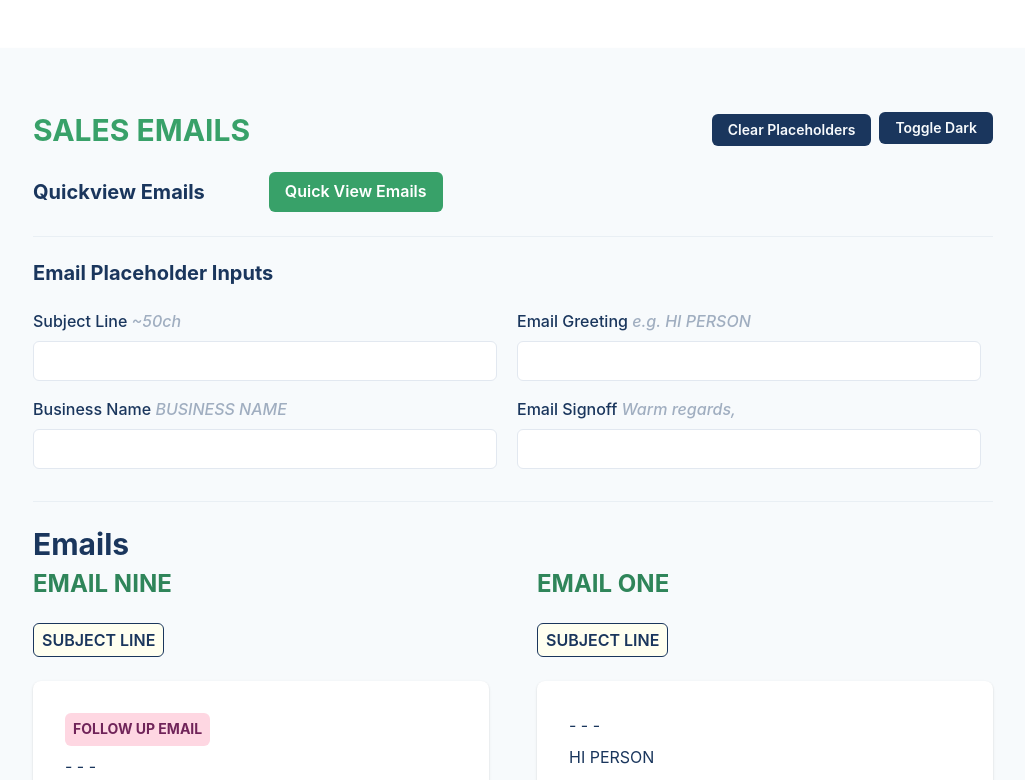
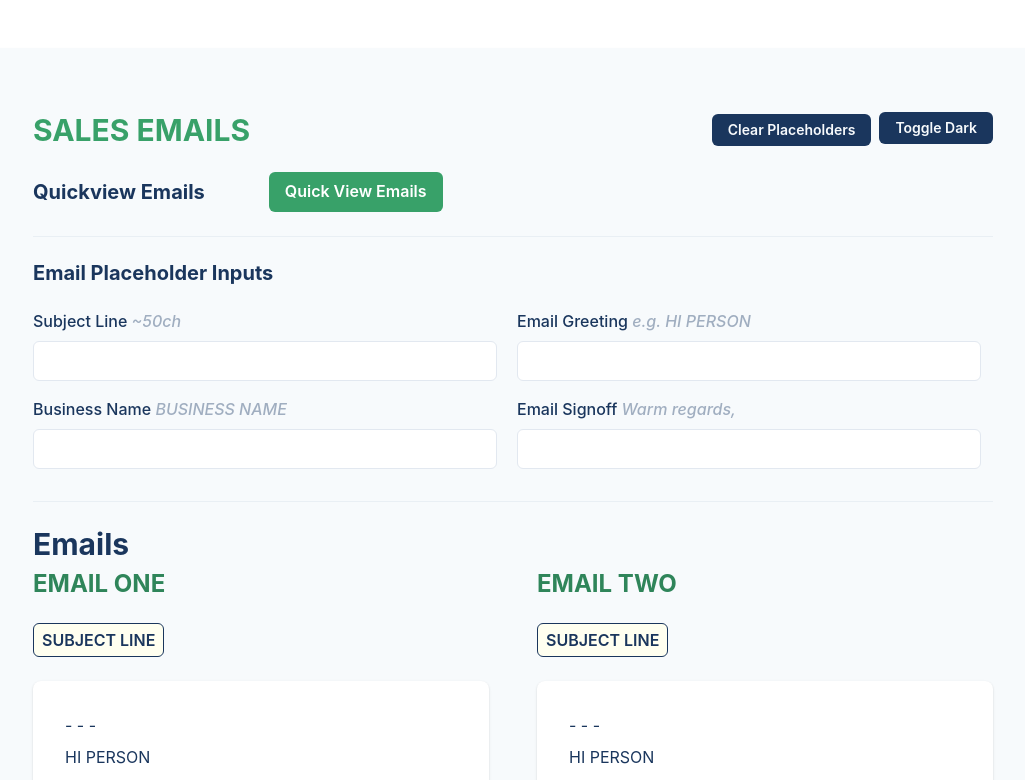
Before and after one commit to jasontcrabtree/visit-again, a Next.js app: page / in a window 1280 px wide. Shown: the top 780 px of the page, without its empty margins (127-1152 px from the left). Built offline with nearby package versions, Linux system fonts and the light colour scheme.

Commit message:
fix order of sales emails

```diff
--- a/src/pages/index.js
+++ b/src/pages/index.js
@@ -325,13 +325,6 @@ export default function Home() {
           spacingY="24"
           spacingX={{ sm: 4, lg: 6, xl: 12 }}
         >
-          <SalesEmailNine
-            number="Nine"
-            subjectLine={subjectLine || 'SUBJECT LINE'}
-            greeting={greetingPlusName || 'HI PERSON'}
-            companyName={businessName || 'BUSINESS NAME'}
-            signoff={signoff || 'EMAIL SIGN OFF'}
-          />
           <SalesEmailOne
             number="One"
             subjectLine={subjectLine || 'SUBJECT LINE'}
@@ -388,6 +381,13 @@ export default function Home() {
             companyName={businessName || 'BUSINESS NAME'}
             signoff={signoff || 'EMAIL SIGN OFF'}
           />
+          <SalesEmailNine
+            number="Nine"
+            subjectLine={subjectLine || 'SUBJECT LINE'}
+            greeting={greetingPlusName || 'HI PERSON'}
+            companyName={businessName || 'BUSINESS NAME'}
+            signoff={signoff || 'EMAIL SIGN OFF'}
+          />
         </SimpleGrid>
       </VStack>
     </VStack>
```
